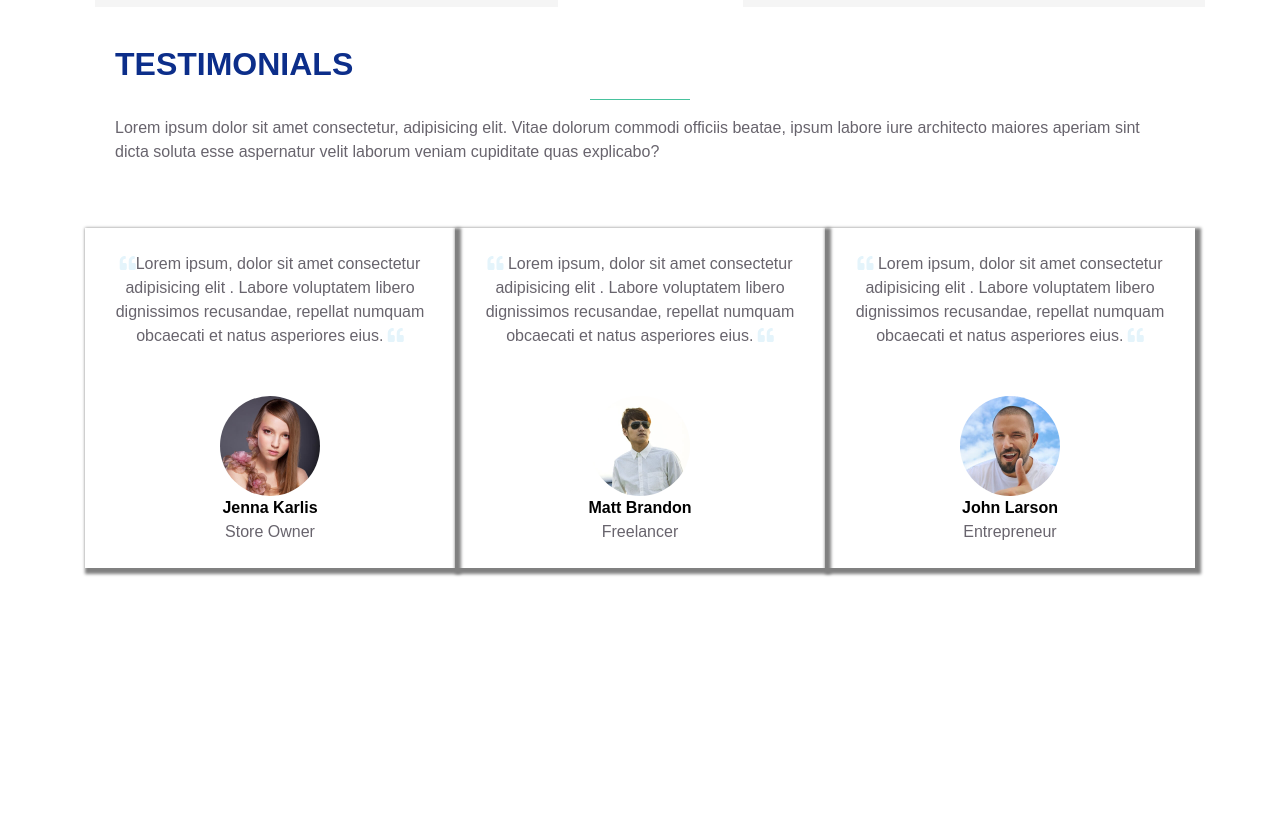
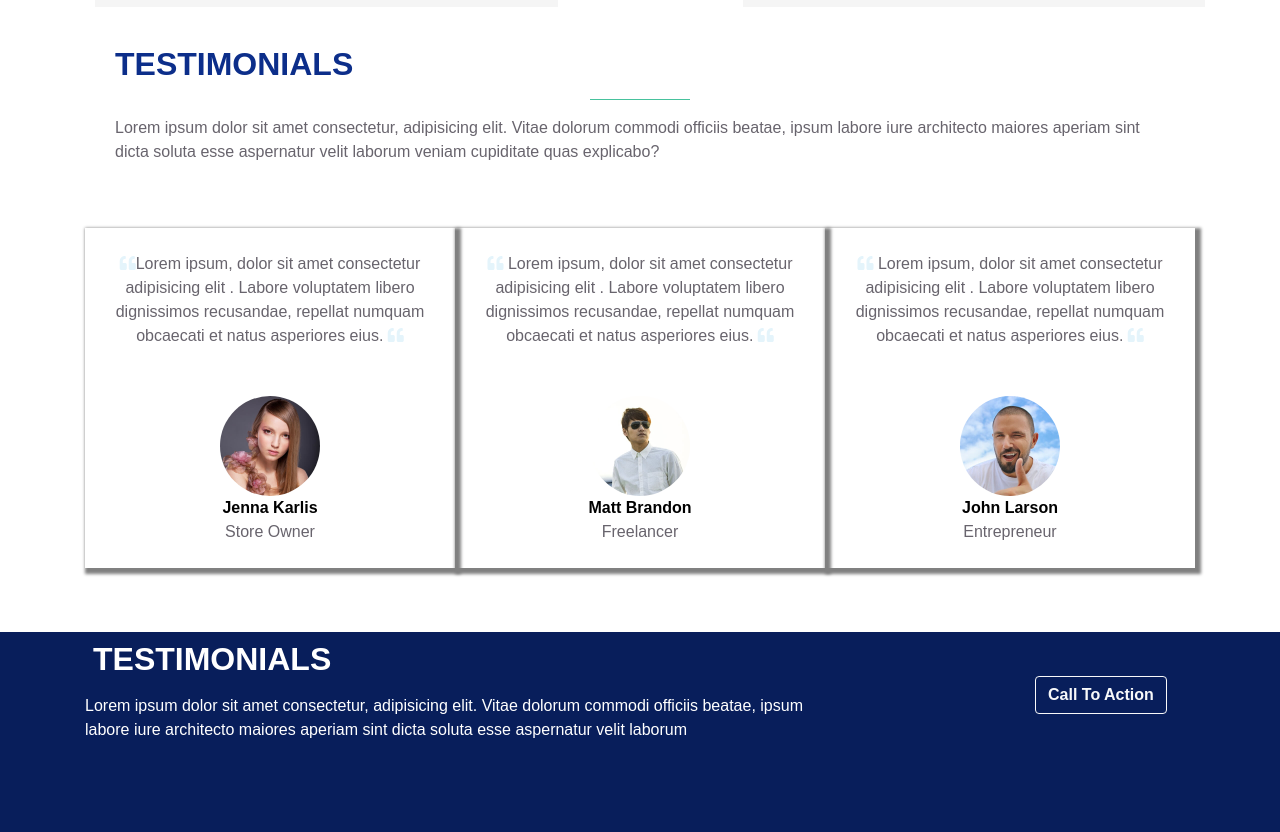
Before and after one commit to Icezenberg/html-brief-integration-front-2-master, a plain HTML site: page index.html in a window 1280 px wide. Shown: the part 1860-2692 px from the top of the page. Before the commit the page ends 2444 px from the top, so only its background shows below. Drawn offline with nearby package versions, Linux system fonts and the light colour scheme.

Commit message:
conception section Call to action

```diff
--- a/index.html
+++ b/index.html
@@ -248,7 +248,7 @@
                     <div class="text-center justify-content-center">
                         <i class="col6-police fas fa-quote-left"> </i> Lorem ipsum, dolor sit amet consectetur adipisicing elit . Labore voluptatem libero dignissimos
                         recusandae, repellat numquam obcaecati et natus asperiores eius.
-                         <i class="fas fa-quote-left col6-police"></i>
+                        <i class="fas fa-quote-left col6-police"></i>
                     </div>
                     <div>
                         <img class="rounded-circle testimonial-pictures mt-5 img-fluid" src="./html-brief-integration-front-2-master/img/testimonial-4.jpg"
@@ -262,7 +262,7 @@
                     <div class="text-center justify-content-center">
                         <i class="fas fa-quote-left col6-police"></i> Lorem ipsum, dolor sit amet consectetur adipisicing elit . Labore voluptatem libero dignissimos
                         recusandae, repellat numquam obcaecati et natus asperiores eius.
-                         <i class="fas fa-quote-left col6-police"></i>
+                        <i class="fas fa-quote-left col6-police"></i>
                     </div>
                     <div>
                         <img class="rounded-circle testimonial-pictures mt-5 img-fluid" src="./html-brief-integration-front-2-master/img/testimonial-5.jpg"
@@ -274,11 +274,28 @@
                 </article>
         </section>
         <!-- un section Call to Action / un paragraphe et un bouton  -->
-        <!-- Un section relatif aux informations de contact/ un formulaire de contact-->
-        <!-- un Footer relatif aux informations cde copyright -->
+
+
 
     </main>
+    <section class="container-fluid mt-5 call-to-action ">
+        <div class="container gen-font  align-items-center ">
+            <div class="row align-items-center justify-content-between" >
+                <div class="col-md-8">
+                    <h2 class="font-weight-bold col7-police  p-2">TESTIMONIALS</h2>
+                    <p class="col7-police ">Lorem ipsum dolor sit amet consectetur, adipisicing elit. Vitae dolorum commodi officiis beatae, ipsum
+                        labore iure architecto maiores aperiam sint dicta soluta esse aspernatur velit laborum
+                    </p>
+                </div>
+                <div class="col-md-2 justify-content-end">
+                        <button type="button" class="btn btn-outline-light font-weight-bold">Call To Action</button>
+                </div>
+            </div>
 
+        </div>
+    </section>
+    <!-- Un section relatif aux informations de contact/ un formulaire de contact-->
+    <!-- un Footer relatif aux informations cde copyright -->
 
     <!-- Optional JavaScript -->
     <!-- jQuery first, then Popper.js, then Bootstrap JS -->
--- a/style.css
+++ b/style.css
@@ -25,9 +25,11 @@ font-family: "Raleway", sans-serif;
     color: black;
 }
 .col6-police {
-    color: #e4f4fb
+    color: #e4f4fb;
 }
-
+.col7-police {
+    color: white;
+}
 
 
 .font-type1 {
@@ -94,3 +96,8 @@ font-family: "Raleway", sans-serif;
 .testimonial-box {
     box-shadow:3px 3px 3px 3px gray;
 }
+
+.call-to-action {
+    background: #081e5b;
+    height: 200px;
+}
```
